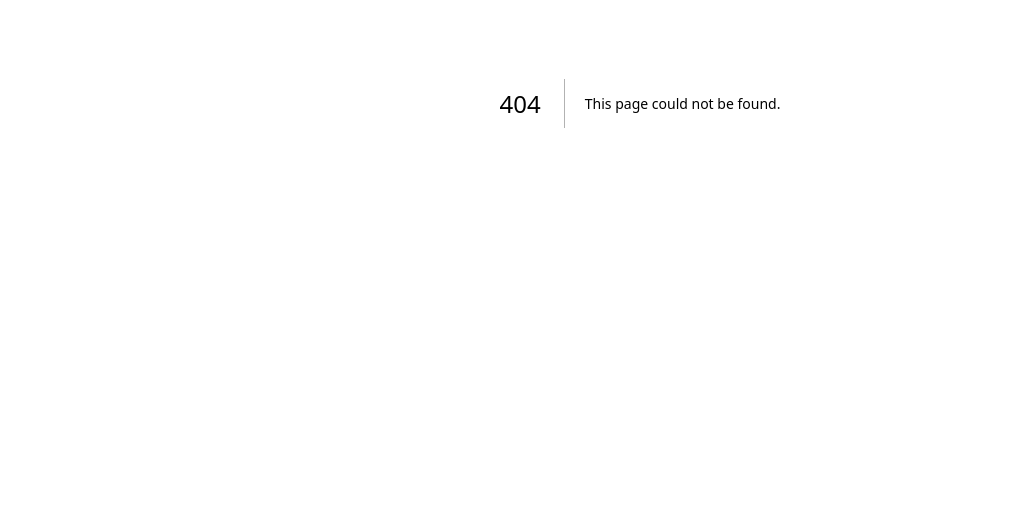
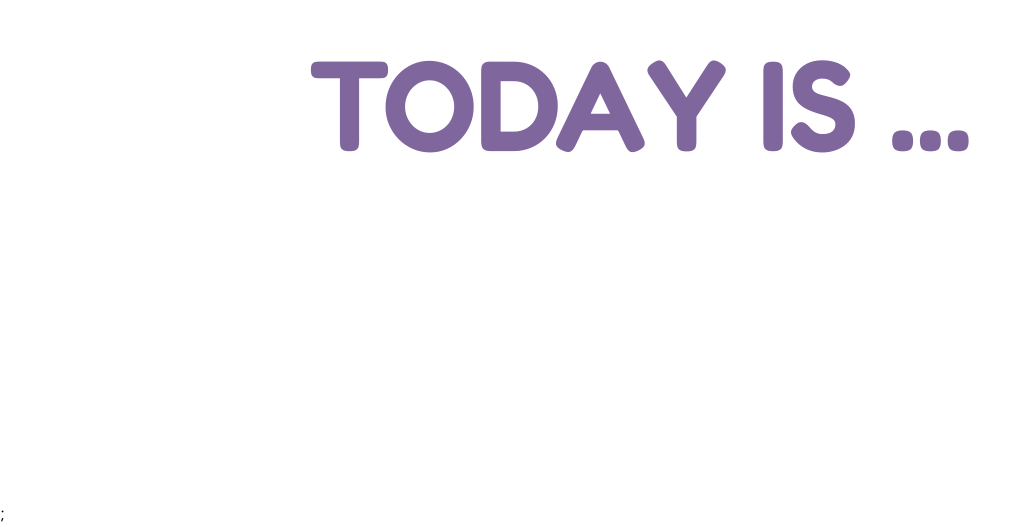
Before and after one commit to mijin0928/Today, a Next.js app: page /components/Title in a window 1280 px wide. Before the commit this address had no page. Shown: the part 297-824 px from the top of the page, without its empty margins (0-1031 px from the left). Before the commit the page ends 800 px from the top, so only its background shows below. Built offline with nearby package versions, Linux system fonts and the light colour scheme.

Commit message:
feat: Title 컴포넌트 구현

```diff
--- a/src/pages/_app.tsx
+++ b/src/pages/_app.tsx
@@ -1,6 +1,11 @@
-import "@/styles/globals.css";
-import type { AppProps } from "next/app";
+import '@/styles/globals.css';
+import { nanum_Gothic, fredoka, cls } from '@/styles/font';
+import type { AppProps } from 'next/app';
 
 export default function App({ Component, pageProps }: AppProps) {
-  return <Component {...pageProps} />;
+  return (
+    <div className={cls(nanum_Gothic.className, fredoka.variable)}>
+      <Component {...pageProps} />;
+    </div>
+  );
 }
--- /dev/null
+++ b/src/pages/components/Title.tsx
@@ -0,0 +1,27 @@
+import { useEffect, useState } from 'react';
+
+export default function Title() {
+  const [title, setTitle] = useState('');
+  const TITLE: string = 'TODAY IS ...';
+  let count = 0;
+  let total = '';
+
+  useEffect(() => {
+    const timer = setInterval(() => {
+      if (count < TITLE.length) {
+        total += TITLE[count++];
+        setTitle(total);
+      }
+    }, 300);
+
+    return () => {
+      clearInterval(timer);
+    };
+  }, []);
+
+  return (
+    <h1 className='flex justify-center items-center h-screen font-fredoka text-5xl md:text-8xl lg:text-9xl text-primary'>
+      {title}
+    </h1>
+  );
+}
--- /dev/null
+++ b/src/styles/font.ts
@@ -0,0 +1,16 @@
+import { Nanum_Gothic, Fredoka } from 'next/font/google';
+
+export const nanum_Gothic = Nanum_Gothic({
+  subsets: ['latin'],
+  weight: ['400'],
+});
+
+export const fredoka = Fredoka({
+  subsets: ['latin'],
+  weight: ['600'],
+  variable: '--fredoka'
+});
+
+export const cls = (...classnames: string[]) => {
+  return classnames.join(' ');
+};
--- a/tailwind.config.js
+++ b/tailwind.config.js
@@ -2,7 +2,15 @@
 module.exports = {
   content: ['./src/**/*.{js,ts,jsx,tsx,mdx}'],
   theme: {
-    extend: {},
+    extend: {
+      colors: {
+        primary: '#7F669D',
+        background: '#FBFACD',
+      },
+      fontFamily: {
+        fredoka: ['var(--fredoka)'],
+      },
+    },
   },
   plugins: [],
 };
```
